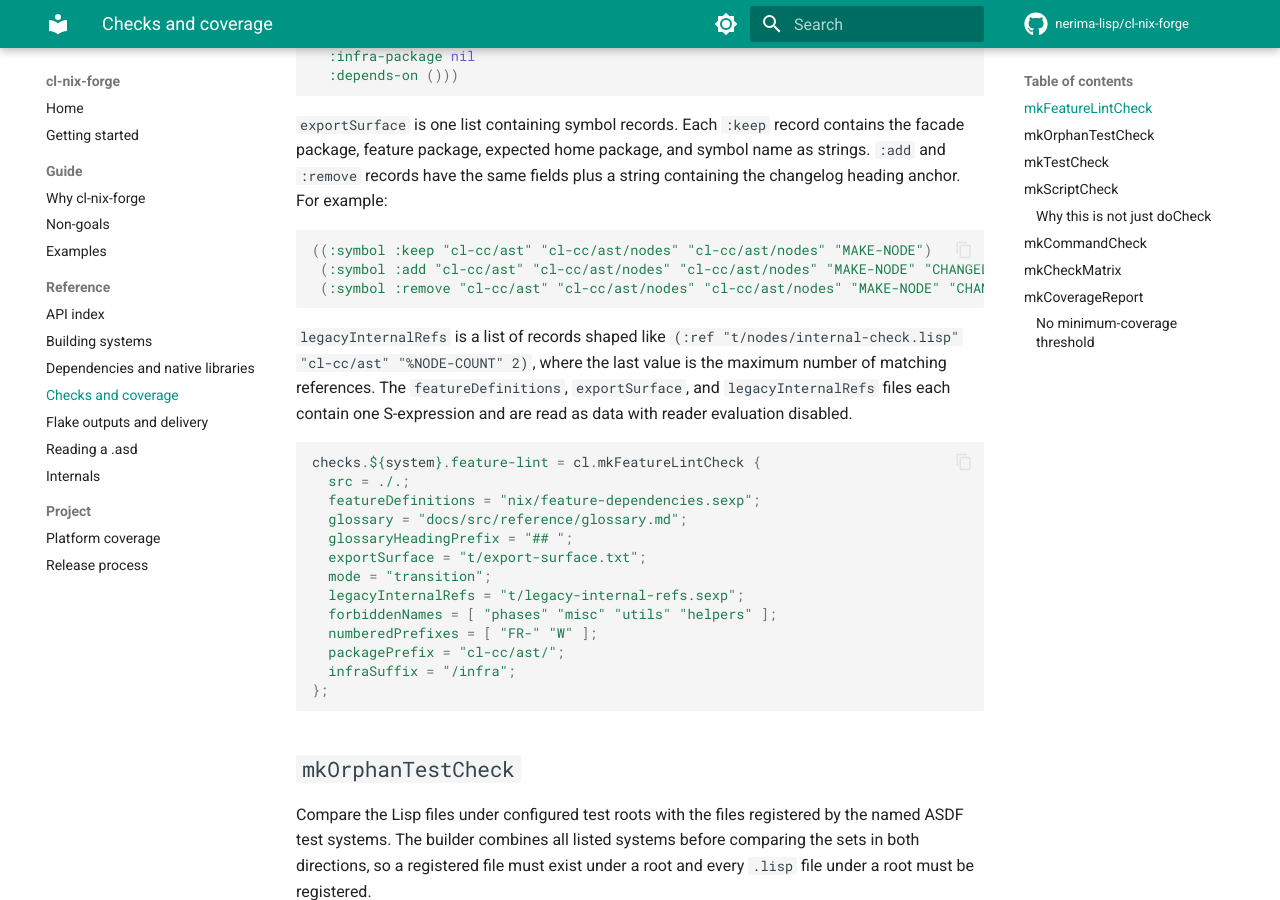
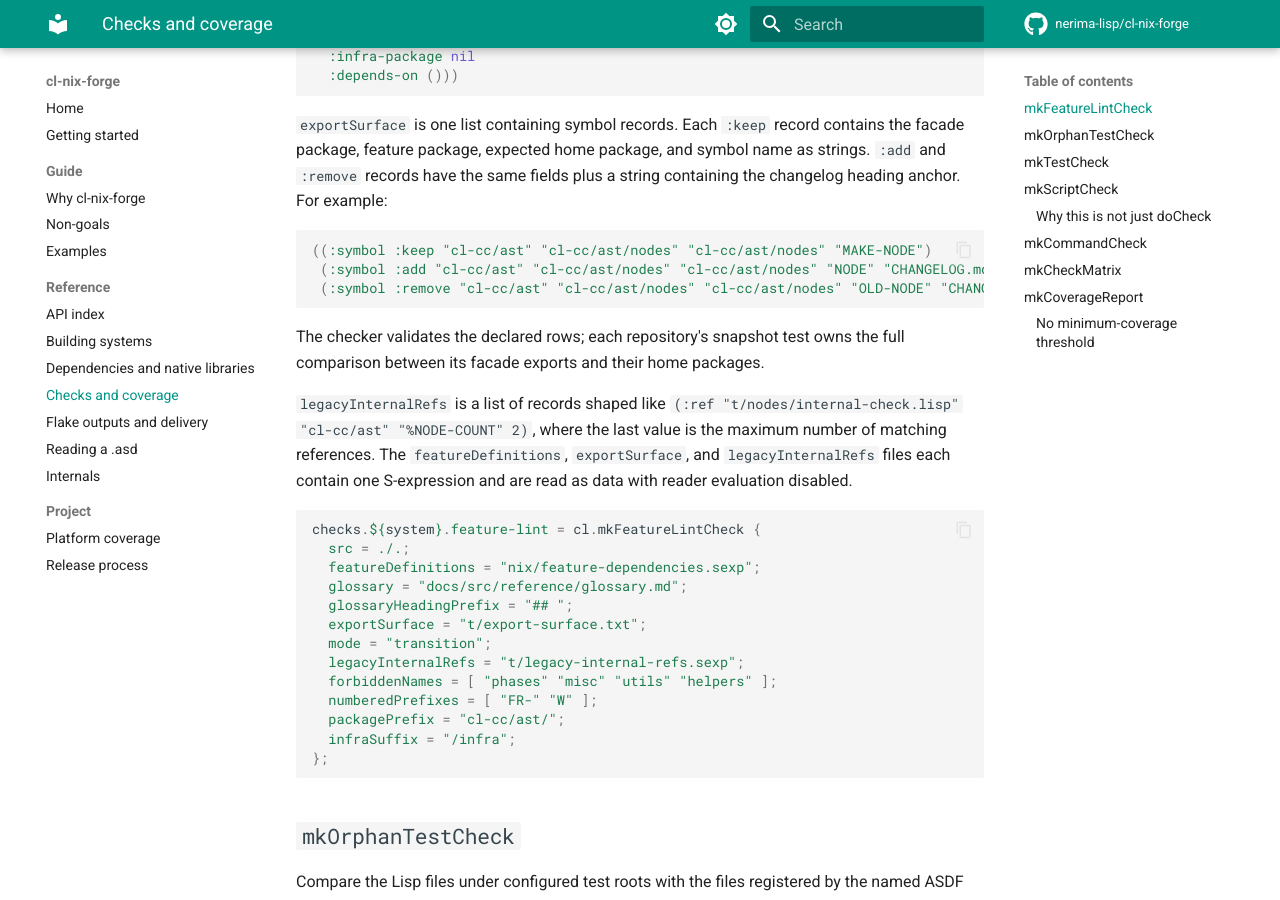
Before and after one commit to nerima-lisp/cl-nix-forge, an MkDocs documentation site: the page built from docs/src/reference/checks.md, in a window 1280 px wide and 900 px high, scrolled down 2214 px. Built offline with MkDocs 1.6.1 and Material for MkDocs 9.7.7, drawn with Linux system fonts in a browser that asks for light colours; comment, search, counter and statistics services are not loaded; some of the changed text lies outside the part shown.

Commit message:
Clarify checker and artifact path documentation

````diff
--- a/docs/src/reference/checks.md
+++ b/docs/src/reference/checks.md
@@ -86,9 +86,12 @@ string containing the changelog heading anchor. For example:
 
 ```lisp
 ((:symbol :keep "cl-cc/ast" "cl-cc/ast/nodes" "cl-cc/ast/nodes" "MAKE-NODE")
- (:symbol :add "cl-cc/ast" "cl-cc/ast/nodes" "cl-cc/ast/nodes" "MAKE-NODE" "CHANGELOG.md#anchor")
- (:symbol :remove "cl-cc/ast" "cl-cc/ast/nodes" "cl-cc/ast/nodes" "MAKE-NODE" "CHANGELOG.md#anchor"))
+ (:symbol :add "cl-cc/ast" "cl-cc/ast/nodes" "cl-cc/ast/nodes" "NODE" "CHANGELOG.md#anchor")
+ (:symbol :remove "cl-cc/ast" "cl-cc/ast/nodes" "cl-cc/ast/nodes" "OLD-NODE" "CHANGELOG.md#anchor"))
 ```
+
+The checker validates the declared rows; each repository's snapshot test owns
+the full comparison between its facade exports and their home packages.
 
 `legacyInternalRefs` is a list of records shaped like
 `(:ref "t/nodes/internal-check.lisp" "cl-cc/ast" "%NODE-COUNT" 2)`, where
@@ -225,7 +228,7 @@ checks.${system}.report = cl.mkCommandCheck {
 | `drv` | required | Supplies the working tree, resolved registry and native-library environment |
 | `name` | required | A single system routinely has ten of these, so a derived name would collide |
 | `command` | required | argv, as a **list** |
-| `artifacts` | `[ ]` | Paths relative to the build tree; files or directories |
+| `artifacts` | `[ ]` | Paths resolved from the working directory of `checkPhase`, the built source tree; files or directories |
 | `validationCommands` | `[ ]` | Shell snippets run after the artifacts are asserted |
 | `nativeBuildInputs` | `[ ]` | The validators — `pkgs.jq`, `pkgs.libxml2`, `pkgs.perl`, … |
 | `timeoutSeconds` | `null` | Optional time limit for the command; validation commands are not included |
````
